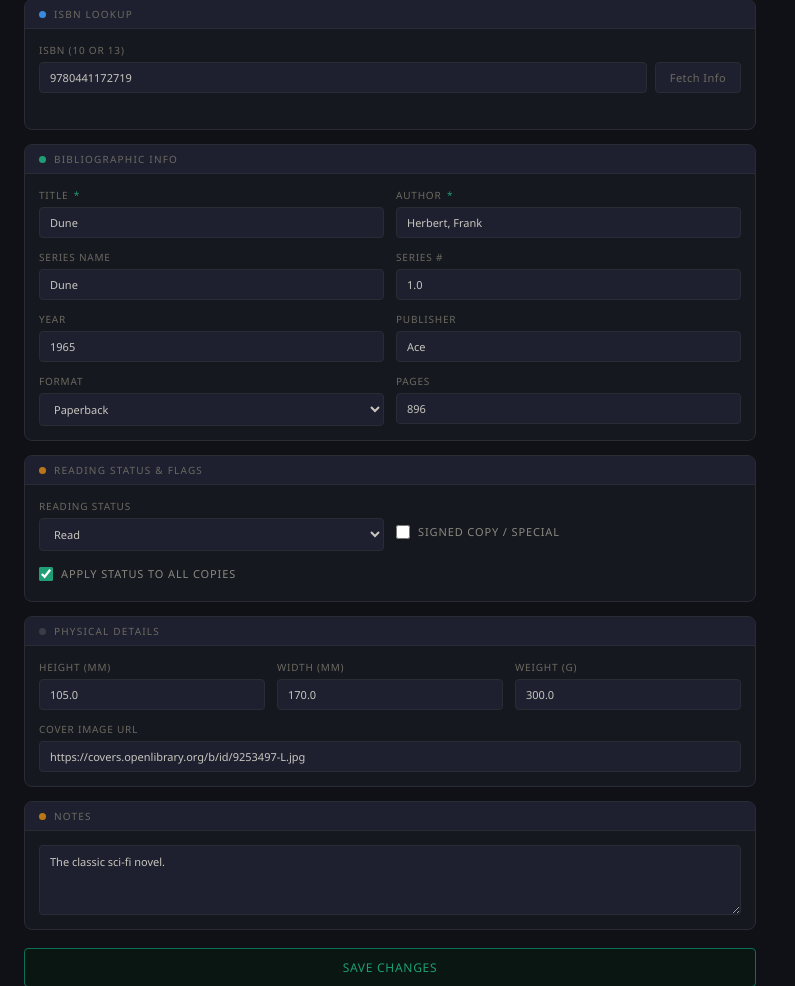
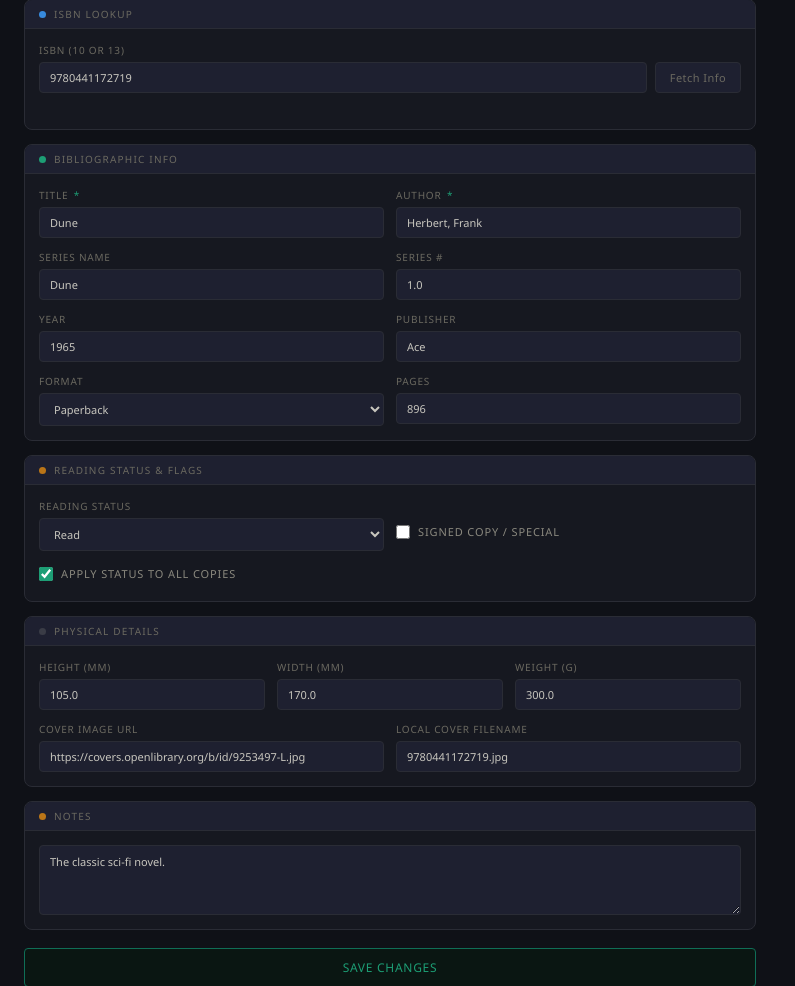
Before and after one commit to cadencejames/Caliper, a Flask app: page /book/1/edit in a window 1280 px wide. Shown: the part 114-1100 px from the top of the page, without its empty margins (0-795 px from the left). Run offline with Flask 3, Linux system fonts and the light colour scheme; data comes from the database, SQL or seed files in the repository.

Commit message:
Add cover_filename field to add/edit form with auto-fill from ISBN

```diff
--- a/app.py
+++ b/app.py
@@ -181,7 +181,8 @@ if not IS_READ_ONLY:
                 'width': clean_num(request.form.get('width'), float),
                 'weight': clean_num(request.form.get('weight'), float),
                 'notes': request.form.get('notes'),
-                'cover_url': request.form.get('cover_url')
+                'cover_url': request.form.get('cover_url'),
+                'cover_filename': request.form.get('cover_filename') or None
             }
 
             conn = get_db_connection()
@@ -189,10 +190,10 @@ if not IS_READ_ONLY:
             cur.execute('''
                 INSERT INTO books (title, author, isbn, publisher, binding, read_status, is_signed,
                                 page_count, published_year, series_title, series_number,
-                                height, width, weight, notes, cover_url)
+                                height, width, weight, notes, cover_url, cover_filename)
                 VALUES (:title, :author, :isbn, :publisher, :binding, :read_status, :is_signed,
                         :page_count, :published_year, :series_title, :series_number,
-                        :height, :width, :weight, :notes, :cover_url)
+                        :height, :width, :weight, :notes, :cover_url, :cover_filename)
             ''', book_data)
             new_id = cur.lastrowid
 
@@ -256,6 +257,7 @@ if not IS_READ_ONLY:
                 'weight': clean_num(request.form.get('weight'), float),
                 'notes': request.form.get('notes'),
                 'cover_url': request.form.get('cover_url'),
+                'cover_filename': request.form.get('cover_filename') or None,
                 'id': book_id
             }
 
@@ -265,7 +267,8 @@ if not IS_READ_ONLY:
                     is_signed = :is_signed, page_count = :page_count,
                     published_year = :published_year, series_title = :series_title,
                     series_number = :series_number, height = :height, width = :width,
-                    weight = :weight, notes = :notes, cover_url = :cover_url
+                    weight = :weight, notes = :notes, cover_url = :cover_url,
+                    cover_filename = :cover_filename
                 WHERE id = :id
             ''', book_data)
 
--- a/templates/add_book.html
+++ b/templates/add_book.html
@@ -325,9 +325,15 @@
                         <input type="number" step="0.1" name="weight" placeholder="e.g. 245" value="{{ book['weight'] if book and book['weight'] else '' }}">
                     </div>
                 </div>
-                <div class="form-group" style="margin-top:12px">
-                    <label>Cover Image URL</label>
-                    <input type="text" id="cover_url" name="cover_url" value="{{ book['cover_url'] if book and book['cover_url'] else '' }}">
+                <div class="form-row" style="margin-top:12px">
+                    <div class="form-group">
+                        <label>Cover Image URL</label>
+                        <input type="text" id="cover_url" name="cover_url" value="{{ book['cover_url'] if book and book['cover_url'] else '' }}">
+                    </div>
+                    <div class="form-group">
+                        <label>Local Cover Filename</label>
+                        <input type="text" id="cover_filename" name="cover_filename" placeholder="e.g. 9780441172719.jpg" value="{{ book['cover_filename'] if book and book['cover_filename'] else '' }}">
+                    </div>
                 </div>
             </div>
         </div>
@@ -351,6 +357,16 @@
     </form>
 
     <script>
+        {% if not book %}
+        document.getElementById('isbn').addEventListener('blur', function() {
+            const isbn = this.value.trim();
+            const filenameField = document.getElementById('cover_filename');
+            if (isbn && !filenameField.value) {
+                filenameField.value = isbn + '.jpg';
+            }
+        });
+        {% endif %}
+
         document.getElementById('fetch-btn').addEventListener('click', function() {
             const isbn = document.getElementById('isbn').value;
             const statusDiv = document.getElementById('api-status');
@@ -377,6 +393,12 @@
                     document.getElementById('page_count').value = data.page_count || '';
                     document.getElementById('publisher').value = data.publisher || '';
                     document.getElementById('cover_url').value = data.cover_url || '';
+                    {% if not book %}
+                    const filenameField = document.getElementById('cover_filename');
+                    if (isbn && !filenameField.value) {
+                        filenameField.value = isbn.trim() + '.jpg';
+                    }
+                    {% endif %}
                     if (data.suggested_status) {
                         document.getElementById('read_status').value = data.suggested_status;
                         statusDiv.textContent += " (Status matched from existing copy!)";
```
